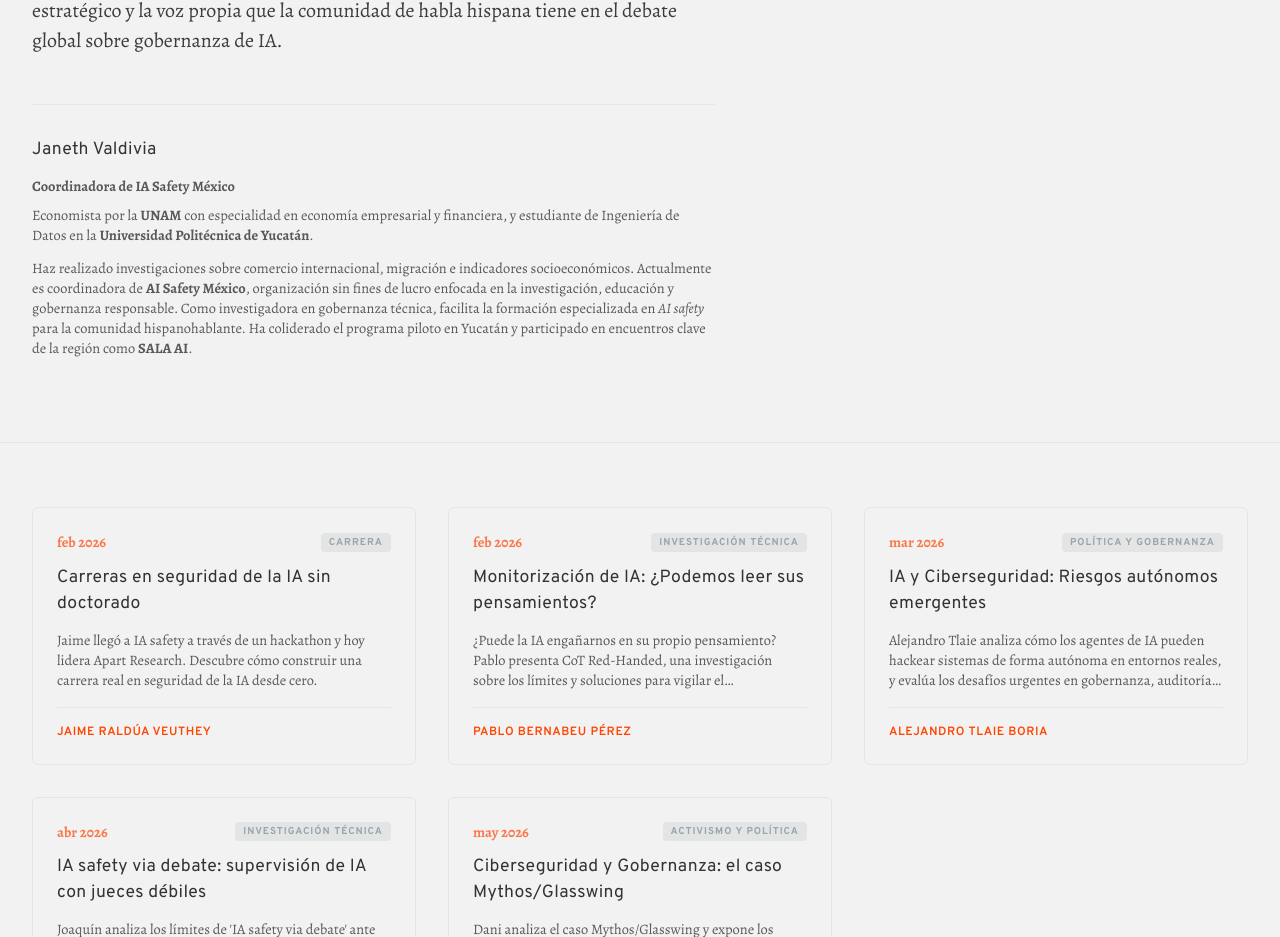
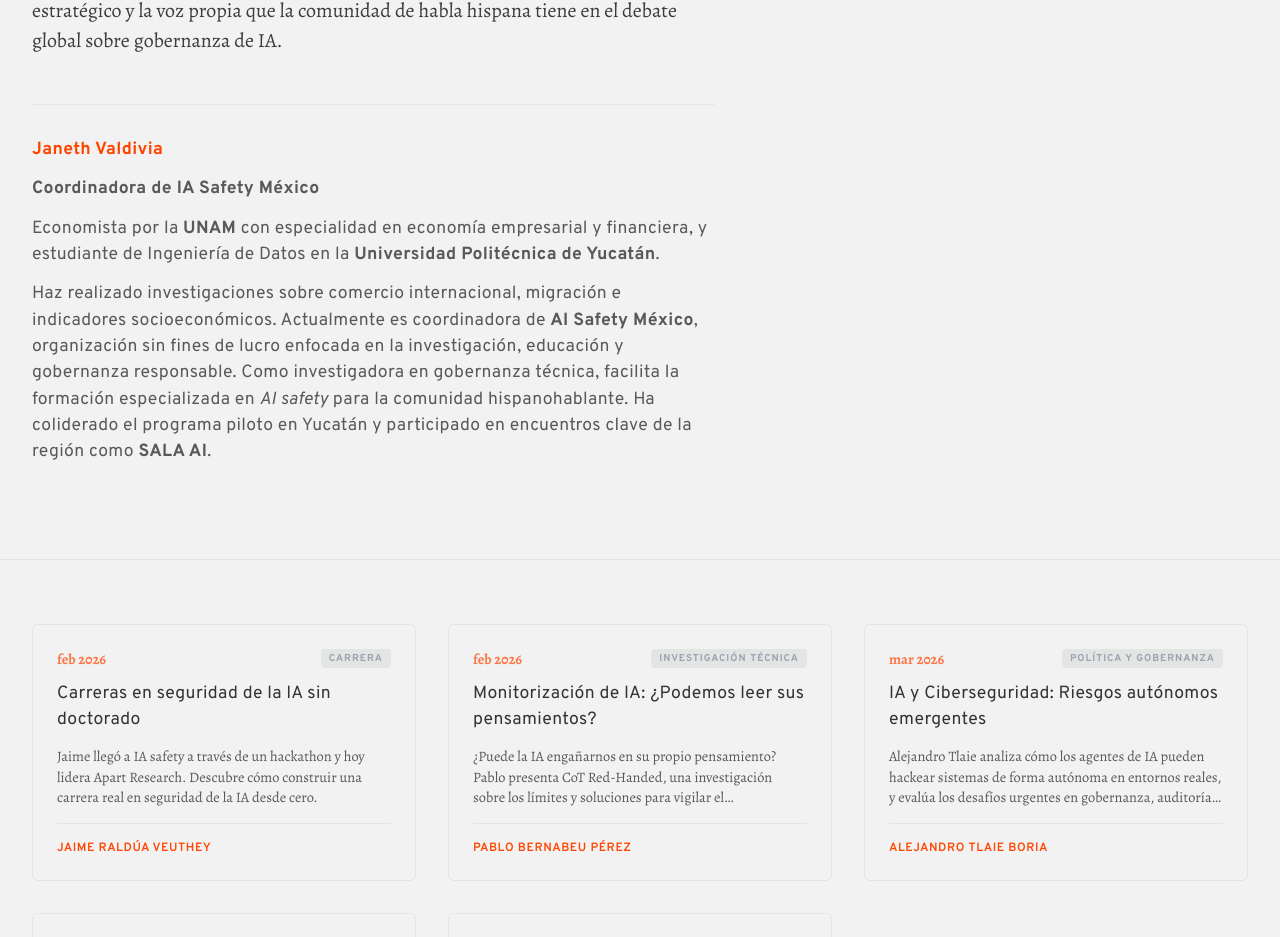
Before and after one commit to hitchhikergalactic/AISafety, a React (Vite) app: page /seminario-bluedot-spain/ai-safety-latam in a window 1280 px wide. Shown: the part 849-1786 px from the top of the page. Built offline with nearby package versions, Linux system fonts and the light colour scheme.

Commit message:
update seminarios plantilla, visualizacion bio expositor

```diff
--- a/src/components/CharlasSection.tsx
+++ b/src/components/CharlasSection.tsx
@@ -96,15 +96,15 @@
 
             <div className="border-t border-secundarios-black dark:border-zinc-800 pt-8 mt-4">
               <div>
-                <h5 className="mb-3">
+                <h5 className="!text-principal texto-medium !font-bold mb-3">
                   {expositor.nombre} {expositor.apellido}
                 </h5>
-                <p className="texto-small mb-1 opacity-80 mt-1">
+                <h5 className="texto-medium mb-1 opacity-80 mt-1">
                   {parseText(expositorTitulo)}
-                </p>
-                <p className="texto-small mb-1 opacity-80 mt-2">
+                </h5>
+                <h5 className="texto-medium mb-1 opacity-80 mt-2">
                   {parseText(expositorBio)}
-                </p>
+                </h5>
               </div>
             </div>
           </div>
--- a/src/locales/translations.ts
+++ b/src/locales/translations.ts
@@ -108,7 +108,7 @@
     },
     hero: {
       location: "",
-      h1: "AI Safety Hub",
+      h1: "AI safety Hub",
       h2: "**iaS** is the reference hub for AI safety in Spanish. We train and support professionals in their career development and back projects dedicated to building safer AI.",
       ctaPrimary: "I want to understand what AI safety is",
       ctaSecondary: "I want to be part of it!",
@@ -176,8 +176,8 @@
       text: "The AI safety field has a representation deficit. Women are underrepresented in research, in governance, and in the teams making the most important decisions of our era.\nW4AIS exists to change that in the Spanish-speaking world.\nWe organize events, create professional support networks, and connect Spanish-speaking women with opportunities in AI safety globally.",
     },
     seminario: {
-      title: "AI Safety Seminar",
-      submenu: "AI Safety Seminar",
+      title: "AI safety Seminar",
+      submenu: "AI safety Seminar",
       subtitle: "Explore our seminars, learn directly from AI safety researchers, and find the guidance and support your career or project needs to make a real impact.",
     },
     subscribe: {
```
